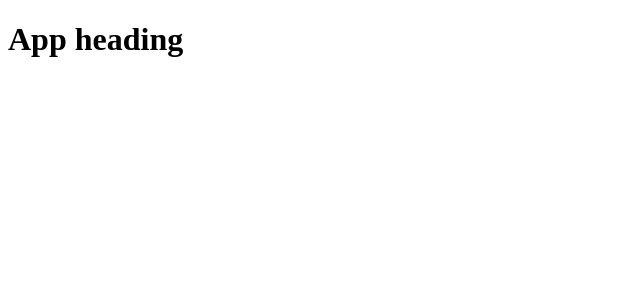
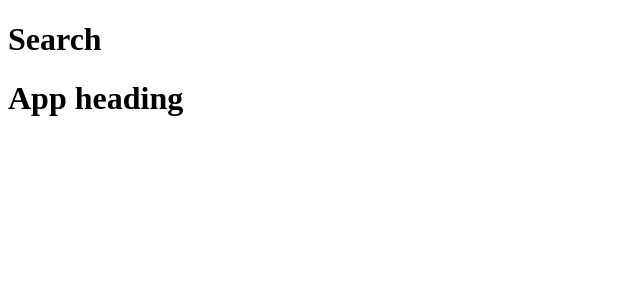
Before and after one commit to 98arun/ftx-hackathon, a React (Vite) app: page / in a window 1280 px wide. Shown: the top 300 px of the page, without its empty margins (0-640 px from the left). Built offline with nearby package versions, Linux system fonts and the light colour scheme.

Commit message:
Added Search Component

```diff
--- a/src/App.tsx
+++ b/src/App.tsx
@@ -1,6 +1,9 @@
+import Search from "./components/search/Search";
+
 function App() {
   return (
     <>
+      <Search />
       <h1>App heading</h1>
     </>
   );
--- /dev/null
+++ b/src/components/search/Search.tsx
@@ -0,0 +1,11 @@
+
+
+const Search = () => {
+    return (
+        <>
+            <h1>Search</h1>
+        </>
+    )
+}
+
+export default Search
```
Also changed, not shown: package.json (line endings or trailing spaces), 1 other file (tests, documents, lock files or other folders).
